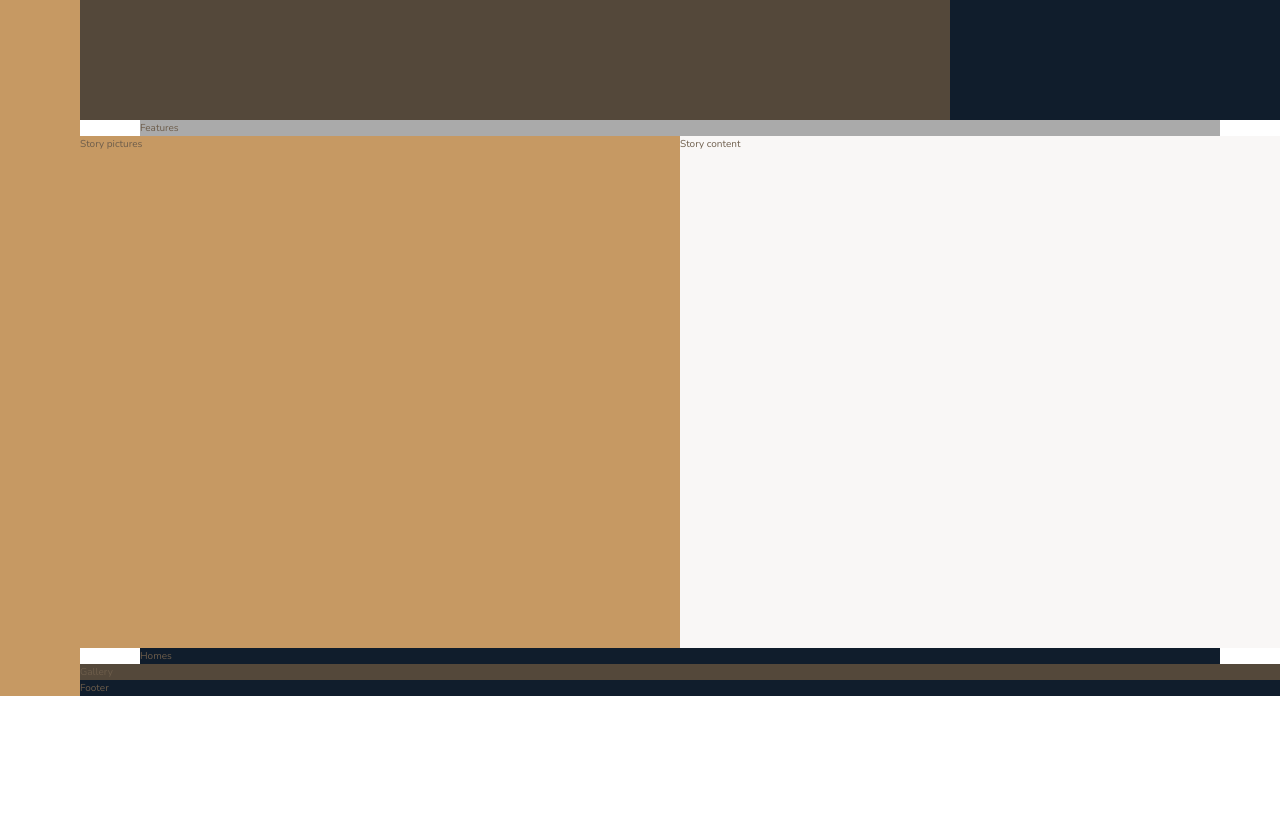
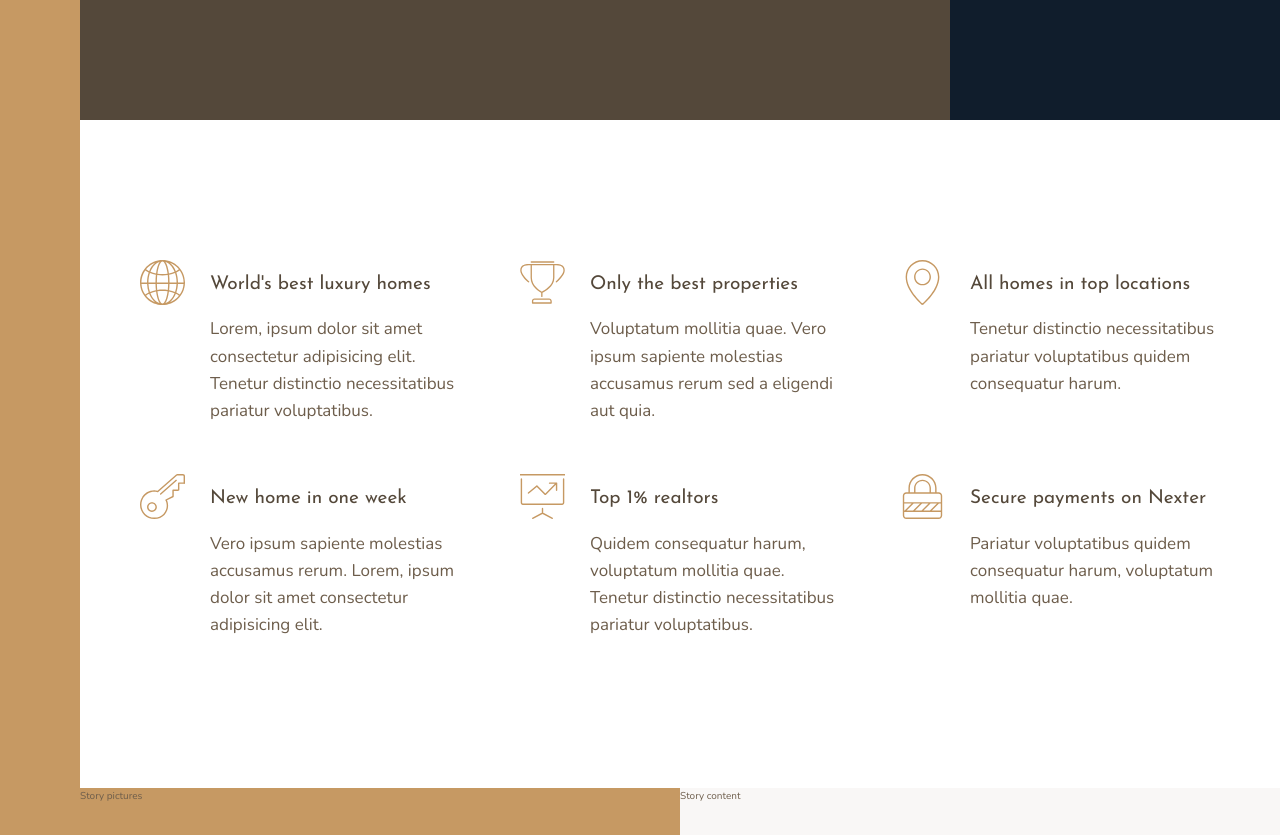
Before and after one commit to sousa-miguel/Nexter, a website: page index.html in a window 1280 px wide. Shown: the part 520-1355 px from the top of the page. Before the commit the page ends 1216 px from the top, so only its background shows below. Drawn offline with nearby package versions, Linux system fonts and the light colour scheme.

Commit message:
built features section

```diff
--- a/index.html
+++ b/index.html
@@ -21,7 +21,79 @@
 
     <div class="realtors">Top 3 realtors</div>
 
-    <section class="features">Features</section>
+    <section class="features">
+      <div class="feature">
+        <svg class="feature__icon">
+          <title>Globe icon</title>
+          <use xlink:href="img/sprite.svg#icon-global"></use>
+        </svg>
+        <h4 class="heading-4 heading-4--dark">World's best luxury homes</h4>
+        <p class="feature__text">
+          Lorem, ipsum dolor sit amet consectetur adipisicing elit. Tenetur
+          distinctio necessitatibus pariatur voluptatibus.
+        </p>
+      </div>
+
+      <div class="feature">
+        <svg class="feature__icon">
+          <title>Trophy icon</title>
+          <use xlink:href="img/sprite.svg#icon-trophy"></use>
+        </svg>
+        <h4 class="heading-4 heading-4--dark">Only the best properties</h4>
+        <p class="feature__text">
+          Voluptatum mollitia quae. Vero ipsum sapiente molestias accusamus
+          rerum sed a eligendi aut quia.
+        </p>
+      </div>
+
+      <div class="feature">
+        <svg class="feature__icon">
+          <title>Map Pin icon</title>
+          <use xlink:href="img/sprite.svg#icon-map-pin"></use>
+        </svg>
+        <h4 class="heading-4 heading-4--dark">All homes in top locations</h4>
+        <p class="feature__text">
+          Tenetur distinctio necessitatibus pariatur voluptatibus quidem
+          consequatur harum.
+        </p>
+      </div>
+
+      <div class="feature">
+        <svg class="feature__icon">
+          <title>Key icon</title>
+          <use xlink:href="img/sprite.svg#icon-key"></use>
+        </svg>
+        <h4 class="heading-4 heading-4--dark">New home in one week</h4>
+        <p class="feature__text">
+          Vero ipsum sapiente molestias accusamus rerum. Lorem, ipsum dolor sit
+          amet consectetur adipisicing elit.
+        </p>
+      </div>
+
+      <div class="feature">
+        <svg class="feature__icon">
+          <title>Presentation icon</title>
+          <use xlink:href="img/sprite.svg#icon-presentation"></use>
+        </svg>
+        <h4 class="heading-4 heading-4--dark">Top 1% realtors</h4>
+        <p class="feature__text">
+          Quidem consequatur harum, voluptatum mollitia quae. Tenetur distinctio
+          necessitatibus pariatur voluptatibus.
+        </p>
+      </div>
+
+      <div class="feature">
+        <svg class="feature__icon">
+          <title>Lock icon</title>
+          <use xlink:href="img/sprite.svg#icon-lock"></use>
+        </svg>
+        <h4 class="heading-4 heading-4--dark">Secure payments on Nexter</h4>
+        <p class="feature__text">
+          Pariatur voluptatibus quidem consequatur harum, voluptatum mollitia
+          quae.
+        </p>
+      </div>
+    </section>
 
     <div class="story__pictures">Story pictures</div>
 
--- a/sass/_features.scss
+++ b/sass/_features.scss
@@ -1,4 +1,33 @@
 .features {
-  background-color: $color-grey-light-2;
   grid-column: center-start / center-end;
+
+  margin: 15rem 0;
+
+  display: grid;
+  //grid-template-columns: repeat(3, 1fr);
+  grid-template-columns: repeat(auto-fit, minmax(25rem, 1fr));
+  //grid-template-rows: auto auto;
+  grid-gap: 6rem;
+  align-items: start;
 }
+
+.feature {
+  display: grid;
+  grid-template-columns: min-content 1fr;
+  //grid-template-rows: auto auto;
+  grid-row-gap: 1.5rem;
+  grid-column-gap: 2.5rem;
+
+  &__icon {
+    fill: $color-primary;
+    width: 4.5rem;
+    height: 4.5rem;
+
+    grid-row: 1 / span 2;
+    transform: translateY(-1rem);
+  }
+
+  &__text {
+    font-size: 1.7rem;
+  }
+}
--- a/sass/_typography.scss
+++ b/sass/_typography.scss
@@ -0,0 +1,29 @@
+%heading {
+  font-family: $font-display;
+  font-weight: 400;
+}
+
+.heading-1 {
+  @extend %heading;
+}
+
+.heading-2 {
+  @extend %heading;
+}
+
+.heading-3 {
+  @extend %heading;
+}
+
+.heading-4 {
+  @extend %heading;
+  font-size: 1.9rem;
+
+  &--light {
+    color: $color-grey-light-1;
+  }
+
+  &--dark {
+    color: $color-grey-dark-1;
+  }
+}
```
Also changed, not shown: css/style.css.
